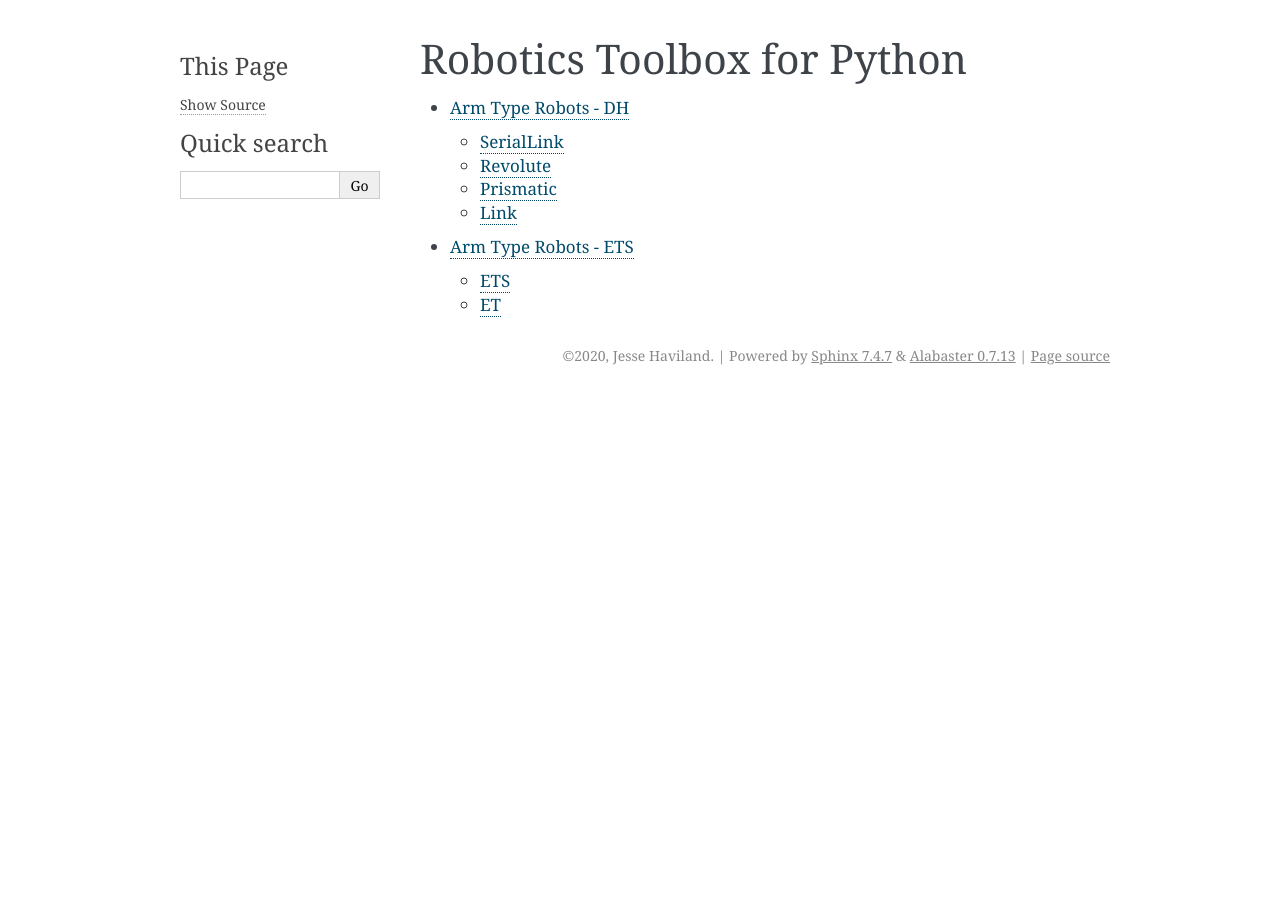
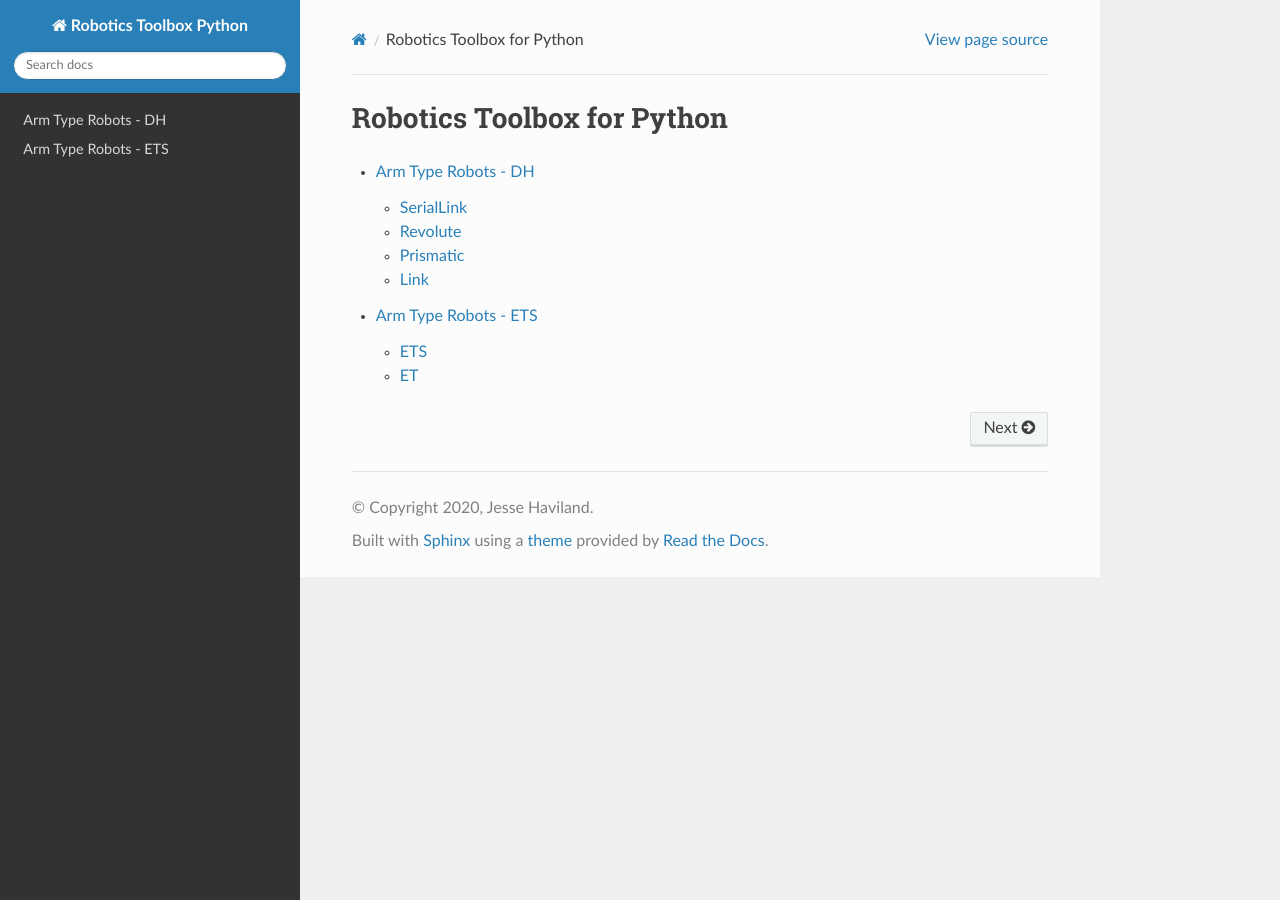
Before and after one commit to jhavl/ropy, a Sphinx documentation site: the page built from docs/source/index.rst, in a window 1280 px wide. Built offline with Sphinx 7.4.7 and the Read the Docs theme 2.0.0, drawn with Linux system fonts in a browser that asks for light colours; the version number could not be read and is left out.

Commit message:
updated docs theme

```diff
--- a/docs/source/conf.py
+++ b/docs/source/conf.py
@@ -13,6 +13,7 @@
 #
 import os
 import sys
+import sphinx_rtd_theme
 # sys.path.insert(0, os.path.abspath('.'))
 # sys.path.insert(0, os.path.abspath('..'))
 
@@ -64,8 +65,8 @@
 # The theme to use for HTML and HTML Help pages.  See the documentation for
 # a list of builtin themes.
 #
-#html_theme = 'sphinx_rtd_theme'
-html_theme = 'alabaster'
+html_theme = 'sphinx_rtd_theme'
+# html_theme = 'alabaster'
 #html_theme = 'pyramid'
 #html_theme = 'sphinxdoc'
 
```
